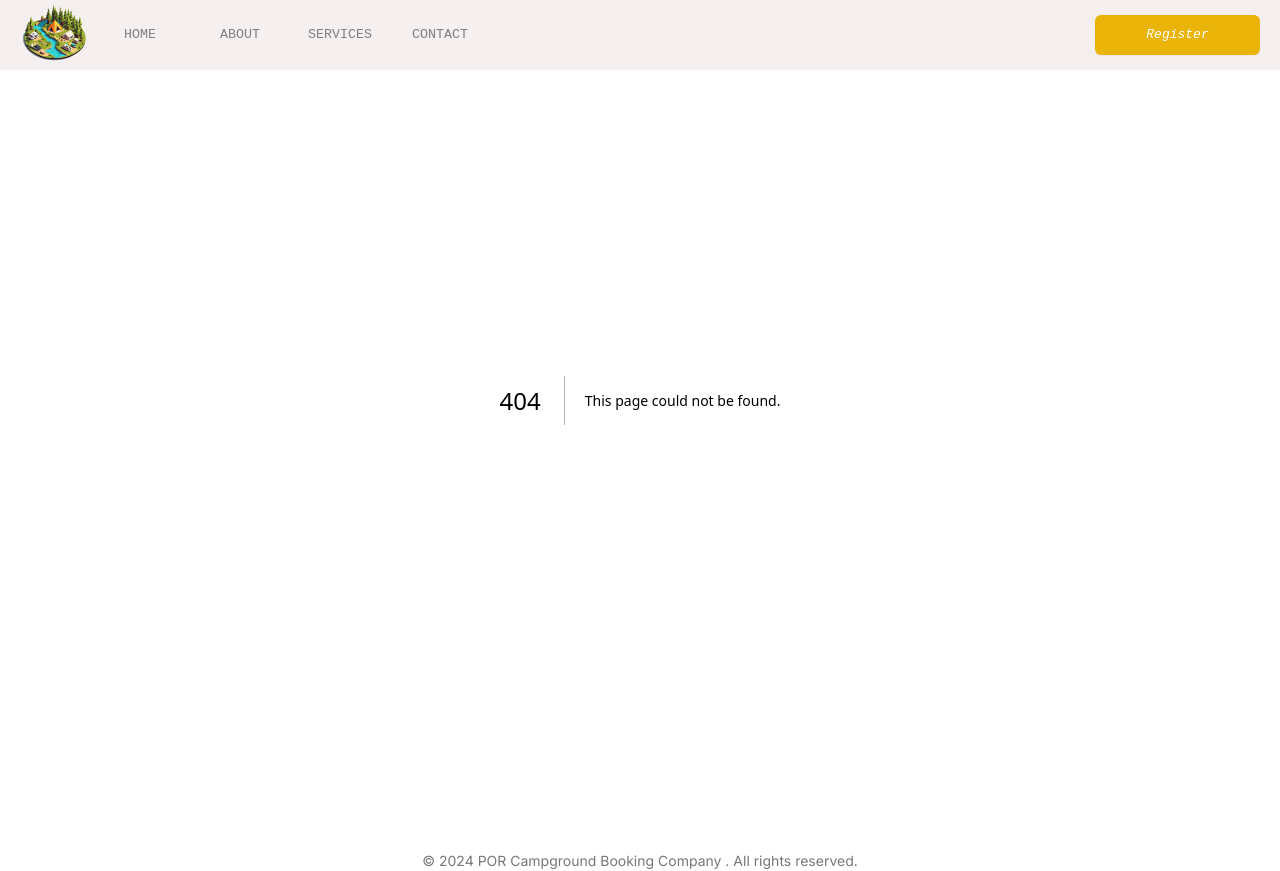
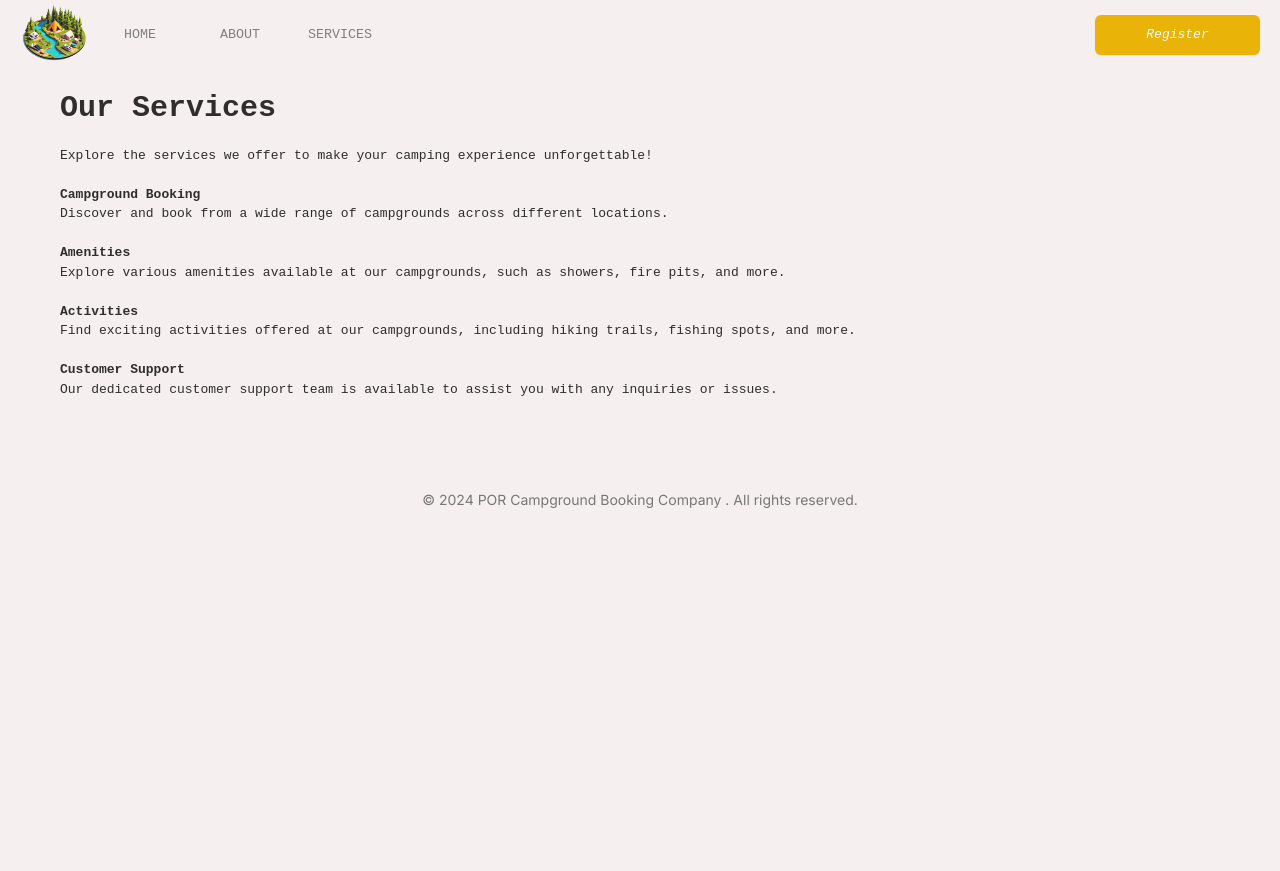
Before and after one commit to 2110503TACEDT66/swdevprac2-project-por, a Next.js app: page /service in a window 1280 px wide. Before the commit this address had no page. After the commit the page ends 800 px from the top, so only its background shows below. Built offline with nearby package versions, Linux system fonts and the light colour scheme.

Commit message:
updateBanner

```diff
--- /dev/null
+++ b/src/app/about/about.module.css
@@ -0,0 +1,4 @@
+.page{
+    font-family: monospace;
+    color: #2f2d2d;
+}
--- a/src/app/about/page.tsx
+++ b/src/app/about/page.tsx
@@ -1,7 +1,30 @@
-export default function About(){
-    return(
-        <main>
-            <div>About Us</div>
+import React from 'react';
+import styles from './about.module.css'
+
+export default function About() {
+    return (
+        <main className='p-10'>
+            <div className={styles.page}>
+                <h1 className='px-5 font-bold text-3xl'>POR Campground Booking</h1><br/>
+                <p className='px-5'> Welcome to our campground booking platform!</p>
+                <p className='px-5'>
+                    Our platform aims to provide users with the best camping experience by offering a wide range of campgrounds
+                    to choose from, easy booking processes, and reliable customer support.
+                </p><br/>
+                <h2 className='px-5 font-bold'>Our Mission</h2>
+                <p className='px-5'>
+                    Our mission is to connect nature enthusiasts with the perfect camping spots, ensuring memorable experiences
+                    in the great outdoors.
+                </p><br/>
+                <h2 className=' px-5 font-bold'>Meet the Team</h2>
+                <p className='px-5'>
+                    Introduce your team members here and highlight their roles and contributions to the platform.
+                </p><br/>
+                <h2 className=' px-5 font-bold'>Contact Us</h2>
+                <p className='px-5'>
+                    If you have any questions or need assistance, please don't hesitate to <a href="/contact">contact us</a>.
+                </p>
+            </div>
         </main>
     );
 }
--- /dev/null
+++ b/src/app/contact/contact.module.css
@@ -0,0 +1,4 @@
+.page{
+    font-family: monospace;
+    color: #2f2d2d;
+}
--- /dev/null
+++ b/src/app/contact/page.tsx
@@ -0,0 +1,22 @@
+import React from 'react';
+import styles from './contact.module.css'; // Import the CSS module for styling
+
+export default function Contact() {
+    return (
+        <main className='p-10'> {/* Apply styles using the styles.page class */}
+            <div className={styles.page}>
+                <h1 className='px-5 font-bold text-3xl'>Contact Us</h1><br/>
+                <p className='px-5'>Have questions or need assistance? Reach out to us!</p><br/>
+
+                <h2 className='px-5 font-bold'>Our Office</h2>
+                <p className='px-5'>123 Campground Ave</p>
+                <p className='px-5'>Forest City, CA 12345</p><br/>
+
+                <h2 className='px-5 font-bold'>Contact Details</h2>
+                <p className='px-5'>Email: info@porcampground.com</p>
+                <p className='px-5'>Phone: 02-138-321</p>
+
+            </div>
+        </main>
+    );
+}
--- /dev/null
+++ b/src/app/service/page.tsx
@@ -0,0 +1,33 @@
+import React from 'react';
+import styles from './service.module.css'
+
+export default function Service() {
+    return (
+        <main className='p-10'>
+            <div className={styles.page}>
+                <h1 className='px-5 font-bold text-3xl'>Our Services</h1><br/>
+                <p className='px-5' >Explore the services we offer to make your camping experience unforgettable!</p><br/>
+
+                <section>
+                    <h2 className='px-5 font-bold'>Campground Booking</h2>
+                    <p className='px-5'>Discover and book from a wide range of campgrounds across different locations.</p><br/>
+                </section>
+
+                <section>
+                    <h2 className='px-5 font-bold'>Amenities</h2>
+                    <p className='px-5'>Explore various amenities available at our campgrounds, such as showers, fire pits, and more.</p><br/>
+                </section>
+
+                <section>
+                    <h2 className='px-5 font-bold'>Activities</h2>
+                    <p className='px-5'>Find exciting activities offered at our campgrounds, including hiking trails, fishing spots, and more.</p><br/>
+                </section>
+
+                <section>
+                    <h2 className='px-5 font-bold'>Customer Support</h2>
+                    <p className='px-5'>Our dedicated customer support team is available to assist you with any inquiries or issues.</p>
+                </section>
+            </div>
+        </main>
+    );
+}
--- /dev/null
+++ b/src/app/service/service.module.css
@@ -0,0 +1,4 @@
+.page{
+    font-family: monospace;
+    color: #2f2d2d;
+}
--- a/src/components/Banner.tsx
+++ b/src/components/Banner.tsx
@@ -32,37 +32,37 @@ export default function Banner() {
                 ))}
             </div>
             <div className={`${styles.bannerText} color-white`}>
-                <h1 className='text-6xl font-medium'>POR CAMPGROUND</h1>
+                <h1 className='text-6xl font-bold'>POR CAMPGROUND</h1>
                 <h3 className='text-xl font-medium'>the biggest campground booking platform</h3>
                 <h3 className='text-xl font-italic'>having your best experience with us</h3>
             </div>
             <div className='flex flex-row justify-center'>
-                <div className='flex flex-col items-center'> {/* Wrapper for first button and text */}
+                <div className='flex flex-col items-center'>
                     <button
                         className={`${styles.circularButton} bg-yellow-600 m-14 my-3 rounded-full z-30 hover:bg-yellow-700`}
                         onClick={(e) => { e.stopPropagation(); router.push('/camp'); }}
                     >
                         <img src='/img/camping-tent.png' className={styles.iconimage} alt='Camping Tent' />
                     </button>
-                    <span className={`${styles.textunderbutton} z-30 text-white`}>Campgrounds</span> {/* Text under the first button */}
+                    <span className={`${styles.textunderbutton} z-30 text-white`}>Campgrounds</span>
                 </div>
-                <div className='flex flex-col items-center'> {/* Wrapper for second button and text */}
+                <div className='flex flex-col items-center'>
                     <button
                         className={`${styles.circularButton} bg-yellow-600 m-14 my-3 rounded-full z-30 hover:bg-yellow-700`}
                         onClick={(e) => { e.stopPropagation(); router.push('/bookings'); }}
                     >
                         <img src='/img/appointment.png' className={styles.iconimage} alt='Camping Tent' />
                     </button>
-                    <span className={`${styles.textunderbutton} z-30 text-white`}>Booking</span> {/* Text under the second button */}
+                    <span className={`${styles.textunderbutton} z-30 text-white`}>Booking</span>
                 </div>
-                <div className='flex flex-col items-center'> {/* Wrapper for third button and text */}
+                <div className='flex flex-col items-center'>
                     <button
                         className={`${styles.circularButton} bg-yellow-600 m-14 my-3 rounded-full z-30 hover:bg-yellow-700`}
-                        onClick={(e) => { e.stopPropagation(); router.push('/camp'); }}
+                        onClick={(e) => { e.stopPropagation(); router.push('/contact'); }}
                     >
                         <img src='/img/contact-us.png' className={styles.iconimage} alt='Camping Tent' />
                     </button>
-                    <span className={`${styles.textunderbutton} z-30 text-white`}>Contact</span> {/* Text under the third button */}
+                    <span className={`${styles.textunderbutton} z-30 text-white`}>Contact</span>
                 </div>
             </div>
         </div>
--- a/src/components/TopMenu.tsx
+++ b/src/components/TopMenu.tsx
@@ -10,7 +10,6 @@ export default function TopMenu(){
             <TopMenuItem title = 'HOME' pageRef='/'/>
             <TopMenuItem title = 'ABOUT' pageRef='/about'/>
             <TopMenuItem title = 'SERVICES' pageRef='/service'/>
-            <TopMenuItem title = 'CONTACT' pageRef='/contact'/>
             <button className={`${styles.button} block rounded-md bg-yellow-500 hover:bg-yellow-600 px-6 py-2 shadow-sm text-white`}>
                 Register
             </button>
```
